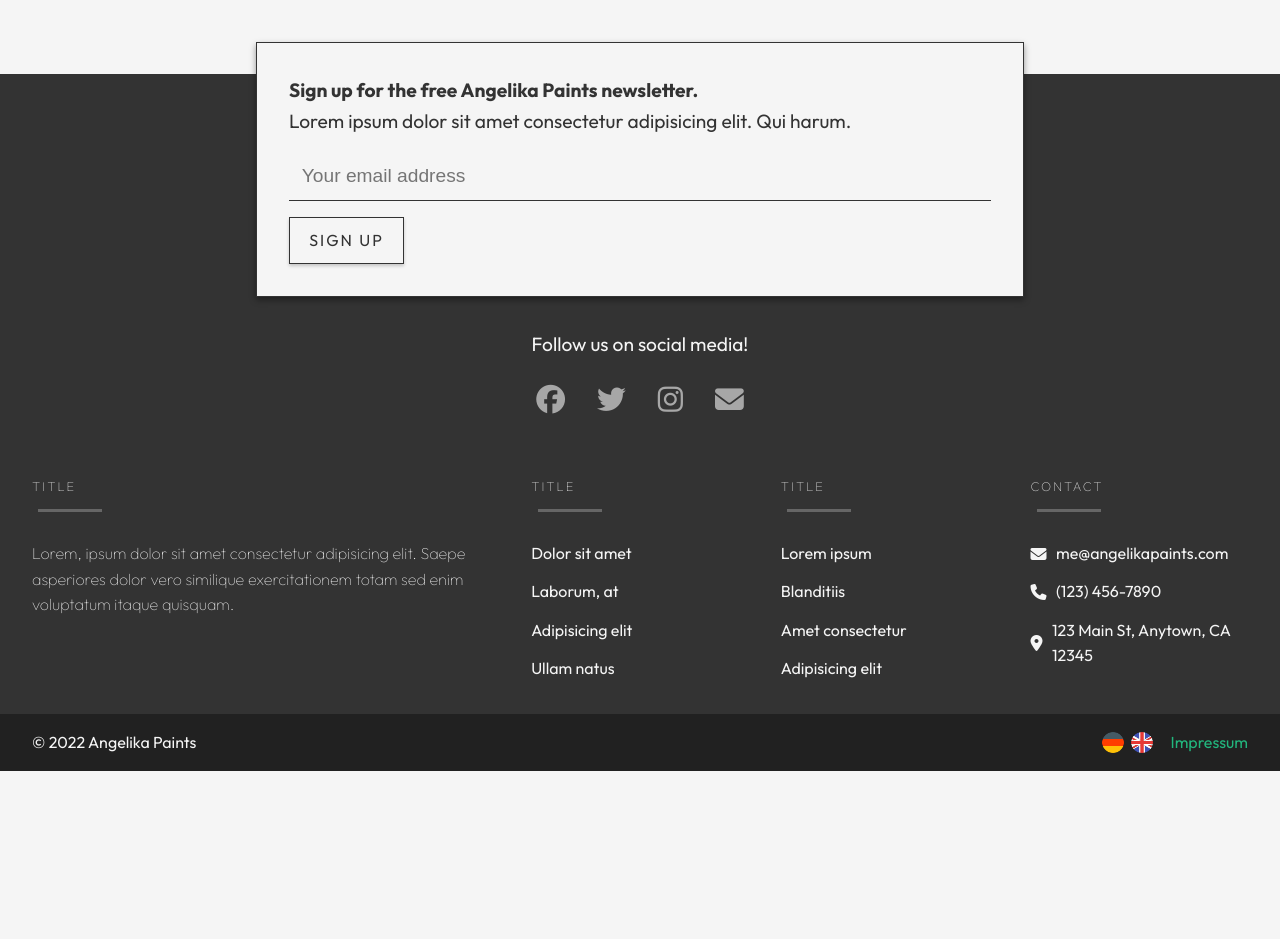
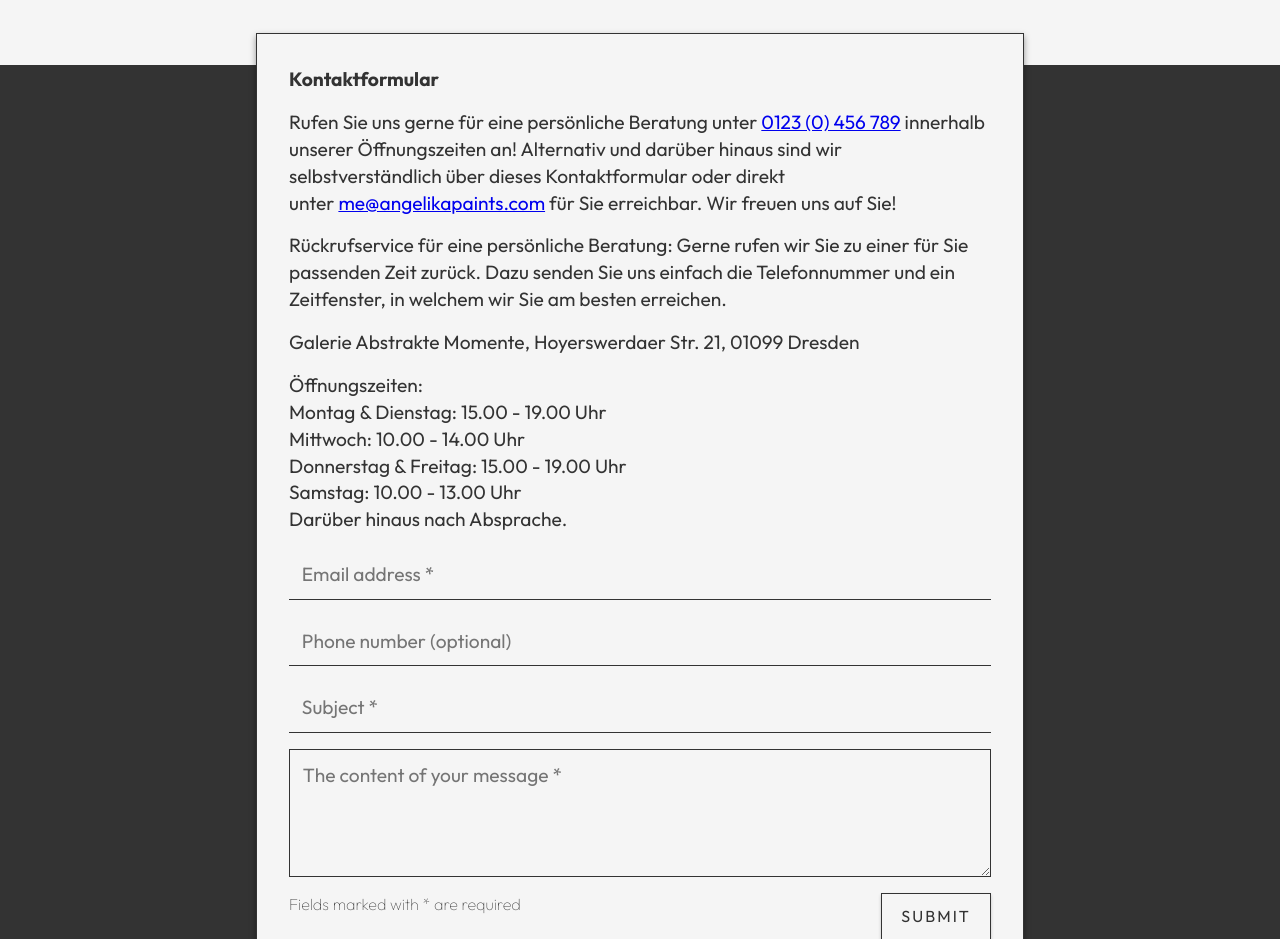
Before and after one commit to olinkirkland/ana-website, a React (Create React App) app: page /users in a window 1280 px wide. Shown: the part 133-1072 px from the top of the page. Before the commit the page ends 904 px from the top, so only its background shows below. Built offline with nearby package versions, Linux system fonts and the light colour scheme.

Commit message:
Contact form

```diff
--- /dev/null
+++ b/src/components/ContactForm.jsx
@@ -0,0 +1,43 @@
+export default function ContactForm() {
+  return (
+    <div className="form form--contact">
+      <h2>Kontaktformular</h2>
+      <p>
+        Rufen Sie uns gerne für eine persönliche Beratung unter&nbsp;
+        <a href="tel:+4901230456789">0123&nbsp;(0)&nbsp;456&nbsp;789</a>
+        &nbsp;innerhalb unserer Öffnungszeiten an! Alternativ und darüber hinaus
+        sind wir selbstverständlich über dieses Kontaktformular oder direkt
+        unter&nbsp;
+        <a href="mailto:me@angelikapaints.com">me@angelikapaints.com</a>
+        &nbsp;für Sie erreichbar. Wir freuen uns auf Sie!
+      </p>
+      <p>
+        Rückrufservice für eine persönliche Beratung: Gerne rufen wir Sie zu
+        einer für Sie passenden Zeit zurück. Dazu senden Sie uns einfach die
+        Telefonnummer und ein Zeitfenster, in welchem wir Sie am besten
+        erreichen.
+      </p>
+      <p>Galerie Abstrakte Momente, Hoyerswerdaer Str. 21, 01099 Dresden</p>
+      <span>Öffnungszeiten:</span>
+      <ul>
+        <li>Montag & Dienstag: 15.00 - 19.00 Uhr</li>
+        <li>Mittwoch: 10.00 - 14.00 Uhr</li>
+        <li>Donnerstag & Freitag: 15.00 - 19.00 Uhr</li>
+        <li>Samstag: 10.00 - 13.00 Uhr</li>
+      </ul>
+      <p>Darüber hinaus nach Absprache.</p>
+      <form>
+        <input type="text" placeholder="Email address *" />
+        <input type="text" placeholder="Phone number (optional)" />
+        <input type="text" placeholder="Subject *" />
+        <textarea placeholder="The content of your message *" />
+        <div className="flex full-width">
+          <p class="hint">Fields marked with * are required</p>
+          <button className="inverted with-arrow" type="submit">
+            Submit
+          </button>
+        </div>
+      </form>
+    </div>
+  );
+}
--- a/src/components/Footer.jsx
+++ b/src/components/Footer.jsx
@@ -1,11 +1,11 @@
+import ContactForm from './ContactForm';
 import LanguageSelector from './LanguageSelector';
-import NewsletterForm from './NewsletterForm';
 import SocialLinks from './SocialLinks';
 
 export default function Footer() {
   return (
     <footer>
-      <NewsletterForm />
+      <ContactForm />
       <section>
         <div className="social-container">
           <p>Follow us on social media!</p>
--- a/src/scss/styles.scss
+++ b/src/scss/styles.scss
@@ -2,6 +2,7 @@
 
 // Fonts
 @import url('https://fonts.googleapis.com/css2?family=Outfit:wght@100;300;400;700&display=swap');
+@import url('https://use.fontawesome.com/releases/v5.0.13/css/all.css');
 
 @mixin highlight($color) {
   border: 2px dashed $color;
@@ -18,12 +19,16 @@ body {
   color: $color-text;
   background-color: $color-background;
   font-family: Outfit, Helvetica, sans-serif;
-  line-height: 1.6;
+  line-height: 1.4;
   font-size: 1.2rem;
 }
 
-i.sm {
-  font-size: 60%;
+.flex {
+  display: flex;
+}
+
+.full-width {
+  width: 100%;
 }
 
 h1.logo {
@@ -401,7 +406,7 @@ footer {
   }
 }
 
-.newsletter-prompt {
+.form {
   width: 48rem;
   background-color: $color-background;
   color: $color-text;
@@ -413,7 +418,12 @@ footer {
   border: 1px solid $color-text;
   box-shadow: 0 0.2rem 0.4rem rgba(0, 0, 0, 0.4);
 
-  input {
+  h2 {
+    margin-bottom: 1rem;
+  }
+
+  input,
+  textarea {
     width: 100%;
     border: none;
     background-color: transparent;
@@ -423,13 +433,29 @@ footer {
     box-shadow: none;
     transition: all 0.2s;
     margin-bottom: 1rem;
+    font-family: inherit;
 
     &:focus {
       outline: none;
       &::placeholder {
-        opacity: 0;
+        opacity: 0.2;
       }
     }
+  }
+
+  .hint {
+    font-size: 1rem;
+    font-weight: lighter;
+  }
+
+  textarea {
+    // Minimum height 4rem, max height 12rem
+    border: 1px solid $color-text;
+    min-height: 8rem;
+    max-height: 20rem;
+
+    // Prevent horizontal resize
+    resize: vertical;
   }
 
   p {
@@ -440,6 +466,10 @@ footer {
     display: flex;
     flex-direction: column;
     align-items: flex-start;
+  }
+
+  button[type='submit'] {
+    margin-left: auto;
   }
 }
 
```
Also changed, not shown: src/css/styles.css, 1 other file (tests, documents, lock files or other folders).
